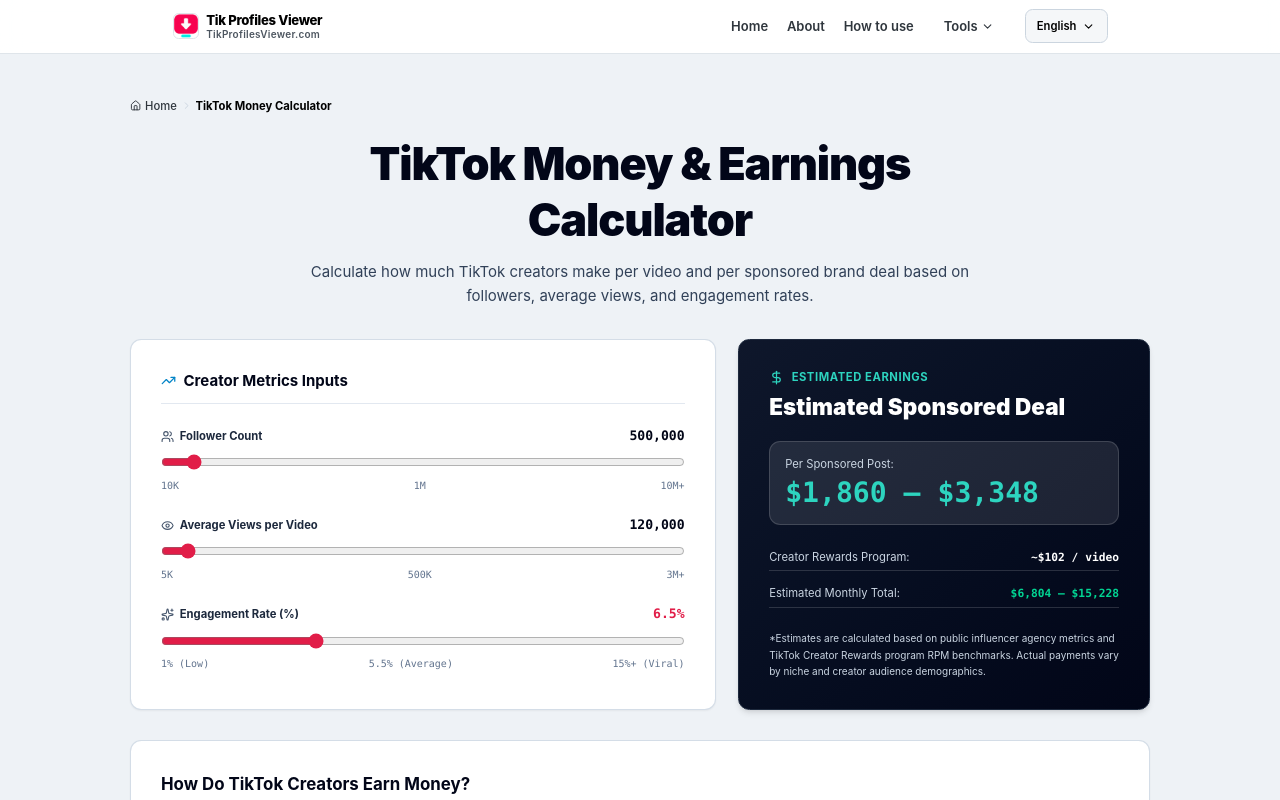
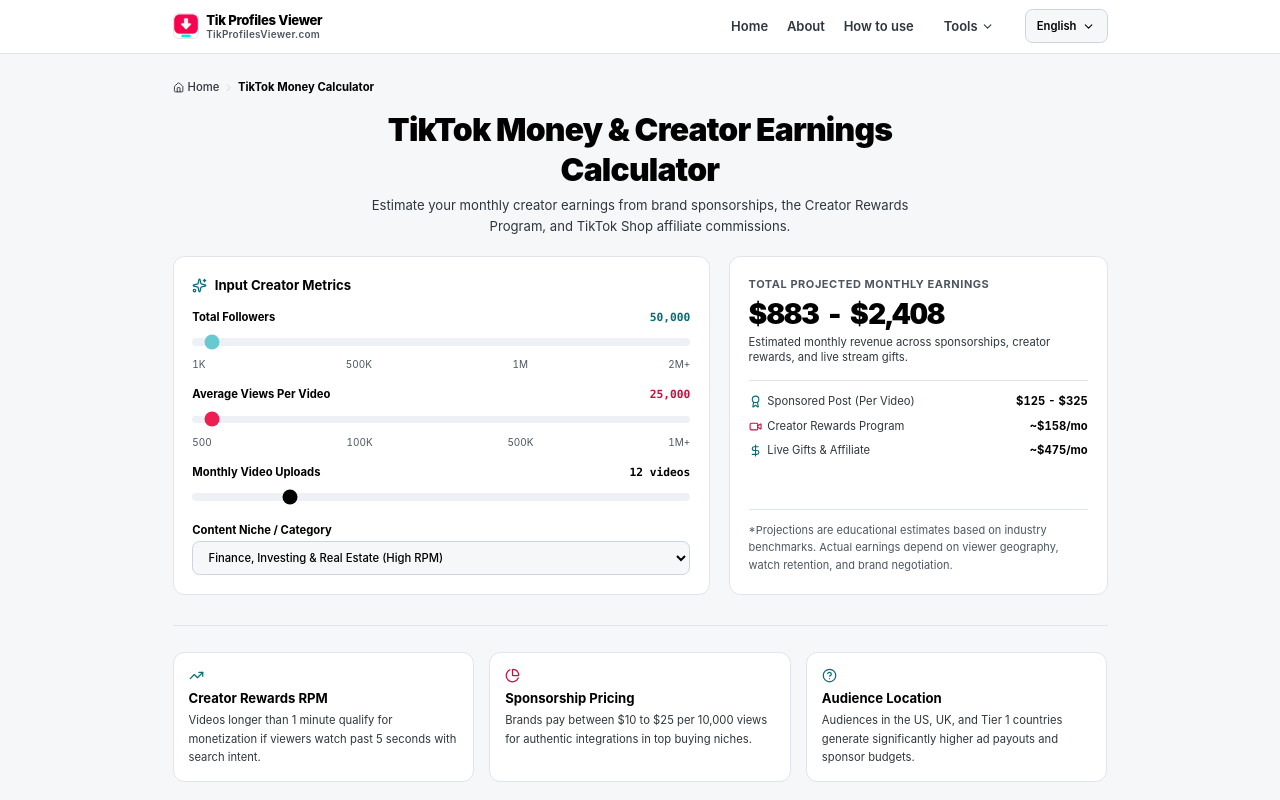
Before and after one commit to eaelax/testing, a Next.js app: page /tiktok-money-calculator in a window 1280 px wide. Shown: the top 800 px of the page. Built offline with nearby package versions, Linux system fonts and the light colour scheme.

Commit message:
Update app/tiktok-money-calculator/page.tsx from AI Studio

```diff
--- a/app/tiktok-money-calculator/page.tsx
+++ b/app/tiktok-money-calculator/page.tsx
@@ -1,187 +1,238 @@
 'use client';
 
 import { useState } from 'react';
+import {
+  DollarSign,
+  TrendingUp,
+  Sparkles,
+  PieChart,
+  HelpCircle,
+  Award,
+  Video,
+  Users,
+} from 'lucide-react';
 import Navbar from '@/components/Navbar';
 import Footer from '@/components/Footer';
 import Breadcrumbs from '@/components/Breadcrumbs';
 import AdSlot from '@/components/AdSlot';
-import { DollarSign, Sparkles, TrendingUp, Users, Eye } from 'lucide-react';
 
 export default function MoneyCalculatorPage() {
-  const [followers, setFollowers] = useState<number>(500000);
-  const [avgViews, setAvgViews] = useState<number>(120000);
-  const [engagementRate, setEngagementRate] = useState<number>(6.5);
+  const [followers, setFollowers] = useState<number>(50000);
+  const [avgViews, setAvgViews] = useState<number>(25000);
+  const [nicheCpm, setNicheCpm] = useState<number>(2.5);
+  const [monthlyPosts, setMonthlyPosts] = useState<number>(12);
 
-  // Earnings estimation algorithm based on industry creator sponsor rates and TikTok Creator Rewards RPM ($0.40 - $1.20 per 1k views)
-  const creatorRewardsPerVideo = (avgViews / 1000) * 0.85; // RPM ~$0.85
-  const sponsorRateMin = Math.round((followers * 0.0025 + avgViews * 0.004) * (1 + (engagementRate - 5) * 0.05));
-  const sponsorRateMax = Math.round(sponsorRateMin * 1.8);
-  const monthlyEstimatedMin = Math.round((creatorRewardsPerVideo * 12) + (sponsorRateMin * 3));
-  const monthlyEstimatedMax = Math.round((creatorRewardsPerVideo * 18) + (sponsorRateMax * 4));
+  // Creator Rewards Program Estimate (Qualified Views: typically 50-70% of total views, RPM: nicheCpm)
+  const qualifiedViewsPerPost = avgViews * 0.6;
+  const rewardsMonthly = Math.round(
+    ((qualifiedViewsPerPost * monthlyPosts) / 1000) * (nicheCpm * 0.35)
+  );
+
+  // Sponsored Post Deal Estimate (per post)
+  const sponsorPerPostLow = Math.max(25, Math.round((followers / 1000) * 1.5 + (avgViews / 1000) * 2));
+  const sponsorPerPostHigh = Math.max(50, Math.round((followers / 1000) * 4.0 + (avgViews / 1000) * 5));
+
+  // Live Gifts & Affiliate Estimate
+  const liveAffiliateMonthly = Math.round((followers / 1000) * 8 + (avgViews / 1000) * 3);
+
+  // Total Estimated Monthly Earnings
+  const totalMonthlyLow = rewardsMonthly + sponsorPerPostLow * 2 + liveAffiliateMonthly;
+  const totalMonthlyHigh = rewardsMonthly + sponsorPerPostHigh * 4 + liveAffiliateMonthly * 2;
 
   return (
-    <div className="min-h-screen flex flex-col bg-[#eef2f6] text-slate-900">
+    <div className="min-h-screen flex flex-col bg-[var(--surface-canvas)] text-[var(--ink-primary)]">
       <Navbar />
 
-      <main className="flex-1 max-w-[1080px] w-full mx-auto px-4 sm:px-6 lg:px-8 py-8 sm:py-12">
+      <main className="flex-1 max-w-[980px] w-full mx-auto px-4 sm:px-6 py-5 sm:py-7">
         <Breadcrumbs items={[{ label: 'TikTok Money Calculator' }]} />
         <AdSlot placement="header" />
 
-        <div className="text-center max-w-3xl mx-auto my-6">
-          <h1 className="text-3xl sm:text-5xl font-black text-slate-950 tracking-tight leading-tight">
-            TikTok Money &amp; Earnings Calculator
+        {/* Compact Hero Header */}
+        <div className="text-center max-w-xl mx-auto mb-5">
+          <h1 className="text-[length:var(--h1-size)] font-black text-[var(--ink-primary)] tracking-tight leading-tight">
+            TikTok Money &amp; Creator Earnings Calculator
           </h1>
-          <p className="text-sm sm:text-base text-slate-700 mt-3 leading-relaxed">
-            Calculate how much TikTok creators make per video and per sponsored brand deal based on followers, average views, and engagement rates.
+          <p className="text-xs sm:text-sm text-[var(--ink-secondary)] mt-1.5 leading-relaxed">
+            Estimate your monthly creator earnings from brand sponsorships, the Creator Rewards Program, and TikTok Shop affiliate commissions.
           </p>
         </div>
 
-        {/* Interactive Calculator Container */}
-        <div className="grid grid-cols-1 lg:grid-cols-12 gap-6 my-8">
-          {/* Controls Column */}
-          <div className="lg:col-span-7 bg-white rounded-xl border border-slate-300/80 p-6 sm:p-8 shadow-xs space-y-6">
-            <h2 className="text-base font-bold text-slate-950 border-b border-slate-200 pb-3 flex items-center gap-2">
-              <TrendingUp className="w-4 h-4 text-[#0284c7]" />
-              <span>Creator Metrics Inputs</span>
+        {/* Interactive Calculator Workbench */}
+        <div className="grid grid-cols-1 lg:grid-cols-12 gap-5 mb-8">
+          {/* Controls Column (7 cols) */}
+          <div className="lg:col-span-7 p-4 sm:p-5 rounded-xl bg-[var(--surface-elevated)] border border-[var(--border-subtle)] space-y-4">
+            <h2 className="text-sm font-bold text-[var(--ink-primary)] flex items-center gap-2">
+              <Sparkles className="w-4 h-4 text-[var(--accent-cyan-text)]" />
+              <span>Input Creator Metrics</span>
             </h2>
 
-            {/* Slider 1: Followers */}
-            <div className="space-y-2">
-              <div className="flex justify-between items-center text-xs">
-                <label className="font-bold text-slate-800 flex items-center gap-1.5">
-                  <Users className="w-3.5 h-3.5 text-slate-600" />
-                  <span>Follower Count</span>
-                </label>
-                <span className="font-mono font-black text-sm text-slate-950">
+            {/* Followers Slider */}
+            <div>
+              <div className="flex justify-between text-xs font-bold mb-1">
+                <span className="text-[var(--ink-primary)]">Total Followers</span>
+                <span className="font-mono text-[var(--accent-cyan-text)] tabular-nums">
                   {followers.toLocaleString()}
                 </span>
               </div>
               <input
                 type="range"
-                min="10000"
-                max="10000000"
-                step="10000"
+                min="1000"
+                max="2000000"
+                step="5000"
+                aria-label="Total followers"
                 value={followers}
                 onChange={(e) => setFollowers(Number(e.target.value))}
-                className="w-full accent-[#e11d48] cursor-pointer"
+                className="w-full h-2 bg-[var(--surface-sunken)] rounded-lg appearance-none cursor-pointer accent-[var(--accent-cyan)]"
               />
-              <div className="flex justify-between text-[10px] text-slate-500 font-mono">
-                <span>10K</span>
+              <div className="flex justify-between text-[10px] text-[var(--ink-muted)] mt-1 tabular-nums">
+                <span>1K</span>
+                <span>500K</span>
                 <span>1M</span>
-                <span>10M+</span>
+                <span>2M+</span>
               </div>
             </div>
 
-            {/* Slider 2: Average Views */}
-            <div className="space-y-2">
-              <div className="flex justify-between items-center text-xs">
-                <label className="font-bold text-slate-800 flex items-center gap-1.5">
-                  <Eye className="w-3.5 h-3.5 text-slate-600" />
-                  <span>Average Views per Video</span>
-                </label>
-                <span className="font-mono font-black text-sm text-slate-950">
+            {/* Average Views Slider */}
+            <div>
+              <div className="flex justify-between text-xs font-bold mb-1">
+                <span className="text-[var(--ink-primary)]">Average Views Per Video</span>
+                <span className="font-mono text-[var(--accent-primary-text)] tabular-nums">
                   {avgViews.toLocaleString()}
                 </span>
               </div>
               <input
                 type="range"
-                min="5000"
-                max="3000000"
-                step="5000"
+                min="500"
+                max="1000000"
+                step="2500"
+                aria-label="Average views per video"
                 value={avgViews}
                 onChange={(e) => setAvgViews(Number(e.target.value))}
-                className="w-full accent-[#e11d48] cursor-pointer"
+                className="w-full h-2 bg-[var(--surface-sunken)] rounded-lg appearance-none cursor-pointer accent-[var(--accent-primary)]"
               />
-              <div className="flex justify-between text-[10px] text-slate-500 font-mono">
-                <span>5K</span>
+              <div className="flex justify-between text-[10px] text-[var(--ink-muted)] mt-1 tabular-nums">
+                <span>500</span>
+                <span>100K</span>
                 <span>500K</span>
-                <span>3M+</span>
+                <span>1M+</span>
               </div>
             </div>
 
-            {/* Slider 3: Engagement Rate */}
-            <div className="space-y-2">
-              <div className="flex justify-between items-center text-xs">
-                <label className="font-bold text-slate-800 flex items-center gap-1.5">
-                  <Sparkles className="w-3.5 h-3.5 text-slate-600" />
-                  <span>Engagement Rate (%)</span>
-                </label>
-                <span className="font-mono font-black text-sm text-[#e11d48]">
-                  {engagementRate.toFixed(1)}%
+            {/* Monthly Posts Slider */}
+            <div>
+              <div className="flex justify-between text-xs font-bold mb-1">
+                <span className="text-[var(--ink-primary)]">Monthly Video Uploads</span>
+                <span className="font-mono text-[var(--ink-primary)] tabular-nums">
+                  {monthlyPosts} videos
                 </span>
               </div>
               <input
                 type="range"
-                min="1.0"
-                max="20.0"
-                step="0.5"
-                value={engagementRate}
-                onChange={(e) => setEngagementRate(Number(e.target.value))}
-                className="w-full accent-[#e11d48] cursor-pointer"
+                min="1"
+                max="60"
+                step="1"
+                aria-label="Monthly video uploads"
+                value={monthlyPosts}
+                onChange={(e) => setMonthlyPosts(Number(e.target.value))}
+                className="w-full h-2 bg-[var(--surface-sunken)] rounded-lg appearance-none cursor-pointer accent-[var(--accent-dark)]"
               />
-              <div className="flex justify-between text-[10px] text-slate-500 font-mono">
-                <span>1% (Low)</span>
-                <span>5.5% (Average)</span>
-                <span>15%+ (Viral)</span>
-              </div>
+            </div>
+
+            {/* Content Category Niche */}
+            <div>
+              <label htmlFor="niche-selector" className="block text-xs font-bold text-[var(--ink-primary)] mb-1">
+                Content Niche / Category
+              </label>
+              <select
+                id="niche-selector"
+                value={nicheCpm}
+                onChange={(e) => setNicheCpm(Number(e.target.value))}
+                className="w-full h-9 px-3 rounded-lg border border-[var(--border-strong)] bg-[var(--surface-canvas)] text-xs font-medium text-[var(--ink-primary)] focus:outline-none focus:border-[var(--accent-primary)]"
+              >
+                <option value={4.5}>Finance, Investing &amp; Real Estate (High RPM)</option>
+                <option value={3.5}>Tech, Gadgets &amp; Software (Medium-High RPM)</option>
+                <option value={2.8}>Fitness, Health &amp; Wellness</option>
+                <option value={2.2}>Beauty, Fashion &amp; Lifestyle</option>
+                <option value={1.5}>Gaming, Entertainment &amp; Comedy (Standard RPM)</option>
+              </select>
             </div>
           </div>
 
-          {/* Results Column */}
-          <div className="lg:col-span-5 bg-gradient-to-br from-slate-900 to-slate-950 text-white rounded-xl border border-slate-800 p-6 sm:p-8 flex flex-col justify-between shadow-md">
+          {/* Results Summary Column (5 cols) */}
+          <div className="lg:col-span-5 p-4 sm:p-5 rounded-xl bg-[var(--surface-elevated)] border border-[var(--border-subtle)] flex flex-col justify-between">
             <div>
-              <div className="flex items-center gap-2 text-xs font-bold text-[#2dd4bf] uppercase tracking-wider mb-2">
-                <DollarSign className="w-4 h-4" />
-                <span>Estimated Earnings</span>
+              <div className="text-[11px] font-bold uppercase tracking-wider text-[var(--ink-muted)] mb-1">
+                Total Projected Monthly Earnings
               </div>
-              <h3 className="text-xl sm:text-2xl font-black text-white">
-                Estimated Sponsored Deal
-              </h3>
-              <div className="my-5 p-4 rounded-xl bg-white/10 border border-white/15">
-                <span className="text-xs text-slate-300 block mb-1">Per Sponsored Post:</span>
-                <span className="text-2xl sm:text-3xl font-mono font-black text-[#2dd4bf]">
-                  ${sponsorRateMin.toLocaleString()} – ${sponsorRateMax.toLocaleString()}
-                </span>
+              <div className="text-2xl sm:text-3xl font-black text-[var(--ink-primary)] tracking-tight tabular-nums">
+                ${totalMonthlyLow.toLocaleString()} - ${totalMonthlyHigh.toLocaleString()}
               </div>
+              <p className="text-xs text-[var(--ink-secondary)] mt-1">
+                Estimated monthly revenue across sponsorships, creator rewards, and live stream gifts.
+              </p>
 
-              <div className="space-y-2.5 text-xs">
-                <div className="flex justify-between py-1.5 border-b border-white/15">
-                  <span className="text-slate-300">Creator Rewards Program:</span>
-                  <span className="font-mono font-bold text-white">~${Math.round(creatorRewardsPerVideo).toLocaleString()} / video</span>
+              {/* Breakdown List */}
+              <div className="mt-4 pt-3.5 border-t border-[var(--border-subtle)] space-y-2.5 text-xs tabular-nums">
+                <div className="flex items-center justify-between">
+                  <span className="flex items-center gap-1.5 text-[var(--ink-secondary)]">
+                    <Award className="w-3.5 h-3.5 text-[var(--accent-cyan-text)]" />
+                    <span>Sponsored Post (Per Video)</span>
+                  </span>
+                  <span className="font-bold text-[var(--ink-primary)]">
+                    ${sponsorPerPostLow.toLocaleString()} - ${sponsorPerPostHigh.toLocaleString()}
+                  </span>
                 </div>
-                <div className="flex justify-between py-1.5 border-b border-white/15">
-                  <span className="text-slate-300">Estimated Monthly Total:</span>
-                  <span className="font-mono font-bold text-emerald-400">${monthlyEstimatedMin.toLocaleString()} – ${monthlyEstimatedMax.toLocaleString()}</span>
+
+                <div className="flex items-center justify-between">
+                  <span className="flex items-center gap-1.5 text-[var(--ink-secondary)]">
+                    <Video className="w-3.5 h-3.5 text-[var(--accent-primary-text)]" />
+                    <span>Creator Rewards Program</span>
+                  </span>
+                  <span className="font-bold text-[var(--ink-primary)]">
+                    ~${rewardsMonthly.toLocaleString()}/mo
+                  </span>
+                </div>
+
+                <div className="flex items-center justify-between">
+                  <span className="flex items-center gap-1.5 text-[var(--ink-secondary)]">
+                    <DollarSign className="w-3.5 h-3.5 text-[var(--accent-cyan-text)]" />
+                    <span>Live Gifts &amp; Affiliate</span>
+                  </span>
+                  <span className="font-bold text-[var(--ink-primary)]">
+                    ~${liveAffiliateMonthly.toLocaleString()}/mo
+                  </span>
                 </div>
               </div>
             </div>
 
-            <p className="text-[10px] text-slate-300 mt-6 leading-relaxed">
-              *Estimates are calculated based on public influencer agency metrics and TikTok Creator Rewards program RPM benchmarks. Actual payments vary by niche and creator audience demographics.
-            </p>
+            <div className="mt-4 pt-3 border-t border-[var(--border-subtle)] text-[11px] text-[var(--ink-muted)] leading-relaxed">
+              *Projections are educational estimates based on industry benchmarks. Actual earnings depend on viewer geography, watch retention, and brand negotiation.
+            </div>
           </div>
         </div>
 
-        <AdSlot placement="footer" />
-
-        {/* Informative Guide Section */}
-        <section className="bg-white rounded-xl border border-slate-300/80 p-6 sm:p-8 shadow-xs my-8 space-y-4">
-          <h2 className="text-lg font-bold text-slate-950">
-            How Do TikTok Creators Earn Money?
-          </h2>
-          <div className="grid grid-cols-1 md:grid-cols-3 gap-4 text-xs sm:text-sm text-slate-700">
-            <div className="p-4 rounded-lg bg-slate-50 border border-slate-200">
-              <strong className="text-slate-950 block mb-1">Brand Sponsorships</strong>
-              Brands pay creators to feature products, wear apparel, or integrate songs in viral videos.
-            </div>
-            <div className="p-4 rounded-lg bg-slate-50 border border-slate-200">
-              <strong className="text-slate-950 block mb-1">Creator Rewards Program</strong>
-              TikTok pays creators directly for videos longer than 1 minute based on qualified views and watch time.
-            </div>
-            <div className="p-4 rounded-lg bg-slate-50 border border-slate-200">
-              <strong className="text-slate-950 block mb-1">Affiliate &amp; TikTok Shop</strong>
-              Creators earn 5% to 20% commission on every product sold through their video showcase pins.
-            </div>
+        {/* Informational Guidance */}
+        <section className="mt-7 pt-7 border-t border-[var(--border-subtle)] grid grid-cols-1 md:grid-cols-3 gap-4 mb-8">
+          <div className="p-4 rounded-xl bg-[var(--surface-elevated)] border border-[var(--border-subtle)]">
+            <TrendingUp className="w-4 h-4 text-[var(--accent-cyan-text)] mb-1.5" />
+            <h3 className="text-sm font-bold text-[var(--ink-primary)] mb-1">Creator Rewards RPM</h3>
+            <p className="text-xs text-[var(--ink-secondary)] leading-relaxed">
+              Videos longer than 1 minute qualify for monetization if viewers watch past 5 seconds with search intent.
+            </p>
+          </div>
+          <div className="p-4 rounded-xl bg-[var(--surface-elevated)] border border-[var(--border-subtle)]">
+            <PieChart className="w-4 h-4 text-[var(--accent-primary-text)] mb-1.5" />
+            <h3 className="text-sm font-bold text-[var(--ink-primary)] mb-1">Sponsorship Pricing</h3>
+            <p className="text-xs text-[var(--ink-secondary)] leading-relaxed">
+              Brands pay between $10 to $25 per 10,000 views for authentic integrations in top buying niches.
+            </p>
+          </div>
+          <div className="p-4 rounded-xl bg-[var(--surface-elevated)] border border-[var(--border-subtle)]">
+            <HelpCircle className="w-4 h-4 text-[var(--accent-cyan-text)] mb-1.5" />
+            <h3 className="text-sm font-bold text-[var(--ink-primary)] mb-1">Audience Location</h3>
+            <p className="text-xs text-[var(--ink-secondary)] leading-relaxed">
+              Audiences in the US, UK, and Tier 1 countries generate significantly higher ad payouts and sponsor budgets.
+            </p>
           </div>
         </section>
       </main>
```
